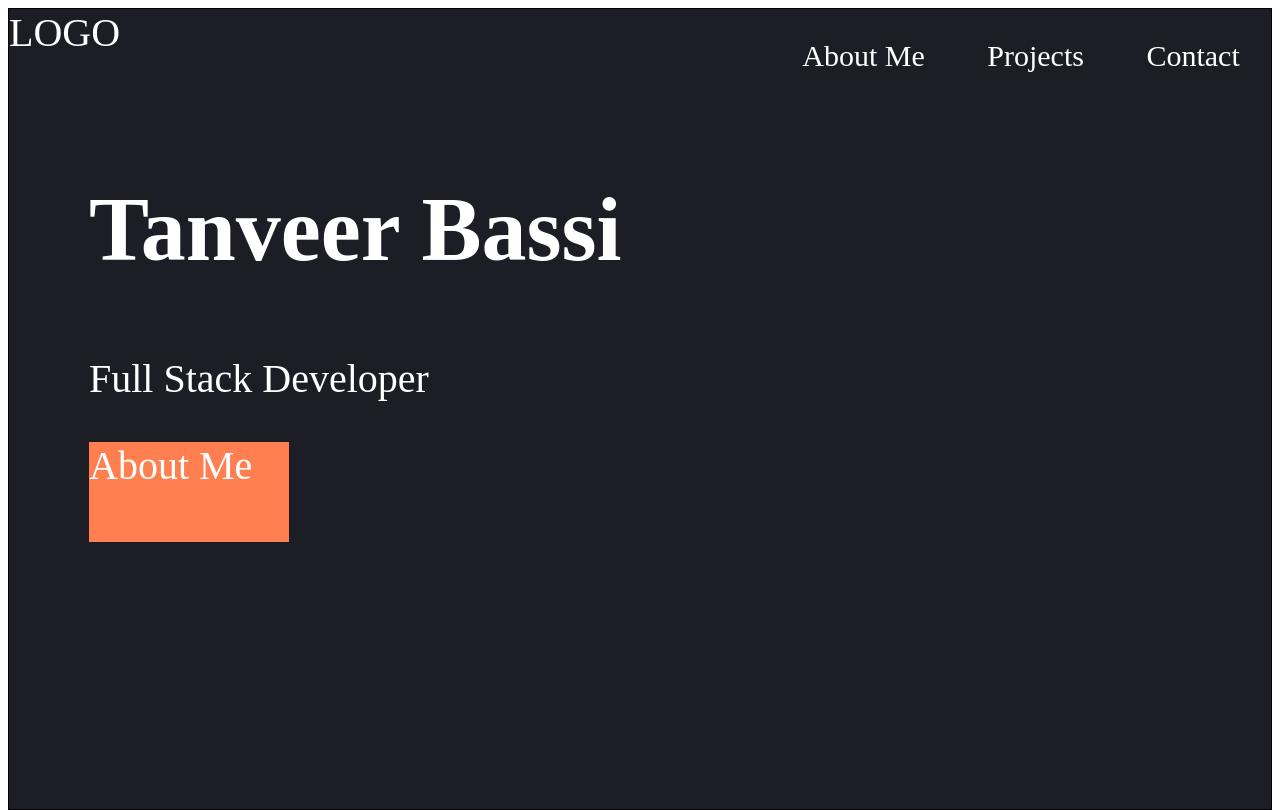
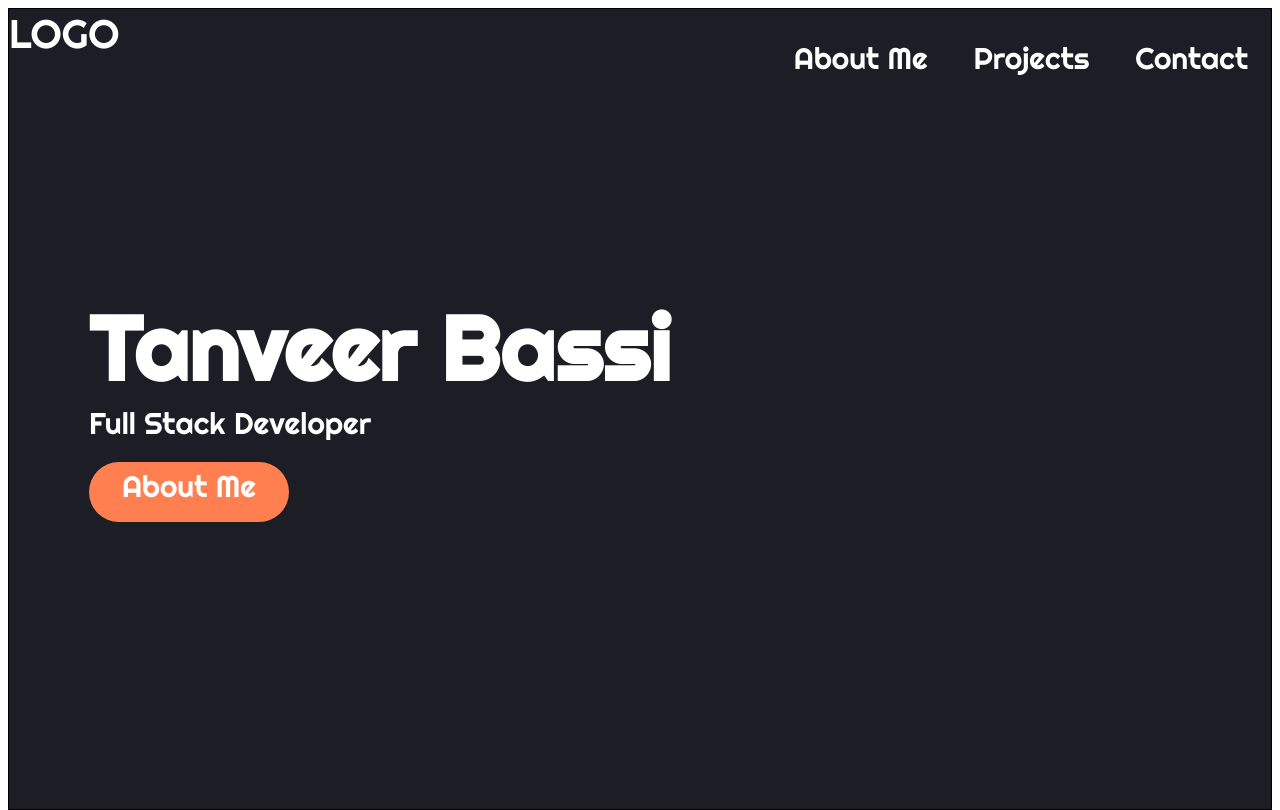
Before and after one commit to 13a551/1-page-portfolio, a plain HTML site: page index.html in a window 1280 px wide. Shown: the top 810 px of the page. Drawn offline with Linux system fonts and the light colour scheme.

Commit message:
styling to CCS added

```diff
--- a/index.html
+++ b/index.html
@@ -2,6 +2,12 @@
 <html lang="en">
   <head>
     <link rel="stylesheet" href="styles.css" />
+    <link rel="preconnect" href="https://fonts.googleapis.com" />
+    <link rel="preconnect" href="https://fonts.gstatic.com" crossorigin />
+    <link
+      href="https://fonts.googleapis.com/css2?family=Righteous&display=swap"
+      rel="stylesheet"
+    />
     <meta charset="UTF-8" />
     <meta http-equiv="X-UA-Compatible" content="IE=edge" />
     <meta name="viewport" content="width=device-width, initial-scale=1.0" />
@@ -17,10 +23,12 @@
           <li>Contact</li>
         </ul>
       </nav>
-      <div class="hero-text">
-        <h1>Tanveer Bassi</h1>
-        <p>Full Stack Developer</p>
-        <div class="button">About Me</div>
+      <div class="hero-area">
+        <div class="hero-text">
+          <h1>Tanveer Bassi</h1>
+          <p>Full Stack Developer</p>
+          <div class="button">About Me</div>
+        </div>
       </div>
     </section>
     <section></section>
--- a/styles.css
+++ b/styles.css
@@ -1,3 +1,7 @@
+body {
+  font-family: "Righteous", "cursive", "sans-serif";
+}
+
 section {
   height: 500px;
   background-color: white;
@@ -35,14 +39,38 @@ li {
 
 h1 {
   font-size: 90px;
+  margin: 0;
+}
+
+p {
+  margin: 0;
+  font-size: 30px;
+  font-weight: 300;
+}
+
+.hero-area {
+  display: flex;
+  flex-direction: column;
+  height: 100%;
+  justify-content: center;
 }
 
 .hero-text {
   margin-left: 80px;
+  margin-bottom: 200px;
 }
 
 .button {
+  height: 55px;
   width: 200px;
-  height: 100px;
+  border-radius: 40px;
   background-color: coral;
+  text-align: center;
+  font-size: 30px;
+  font-weight: 300;
+  padding-top: 5px;
+  margin-top: 20px;
 }
+
+.button:hover {
+}
```
